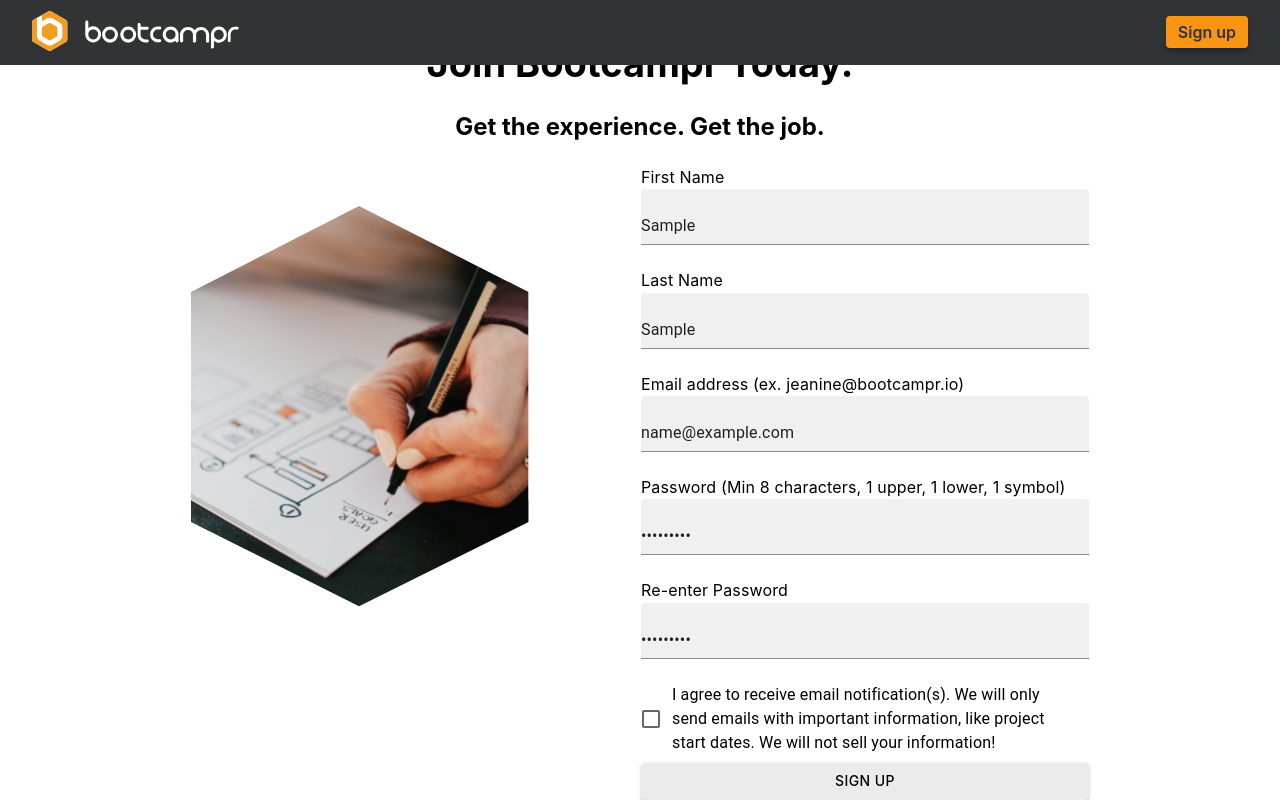
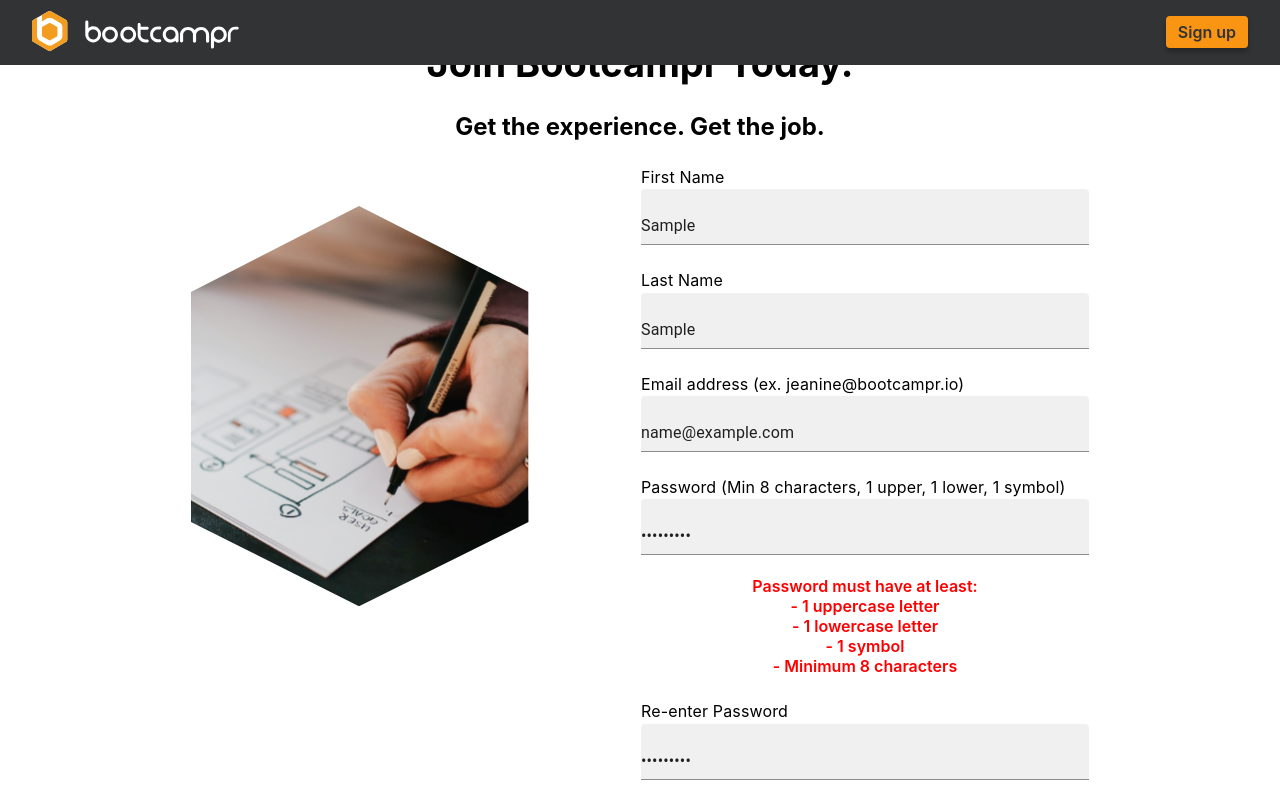
Before and after one commit to yeezick/bootcampr-assessment, a React (Create React App) app in the folder frontend/: page /sign-up in a window 1280 px wide. Both pictures are taken after typing "Sample", "Sample", "name@example.com", "Sample123", "Sample123" into the empty fields and a click on the button "SIGN UP". Shown: the part 78-878 px from the top of the page. Built offline with nearby package versions, Linux system fonts and the light colour scheme.

Commit message:
add logic to enforce Min 8 characters, 1 upper, 1 lower, 1 symbol for password

```diff
--- a/frontend/src/screens/signup/Signup.scss
+++ b/frontend/src/screens/signup/Signup.scss
@@ -43,6 +43,13 @@ body {
         max-width: 100%;
         }
 
+        .password-message {
+            font-size: '0.8rem';
+            color: 'red';
+            margin-top: 5px;
+            color: red;
+        }
+
         form {
             font-family: $interFont;
             display: flex;
--- a/frontend/src/screens/signup/Signup.tsx
+++ b/frontend/src/screens/signup/Signup.tsx
@@ -5,6 +5,8 @@ import './Signup.scss';
 import Write from 'assets/Write.svg'
 
 export const Signup: React.FC = () => {
+    const [passwordRequirement, setPasswordRequirement] = useState(false);
+
     const [formData, setFormData] = useState({
         firstName: '',
         lastName: '',
@@ -37,6 +39,11 @@ export const Signup: React.FC = () => {
             return;
         }
 
+        if (!isPasswordValid(formData.password)) {
+            setPasswordRequirement(true)
+            return;
+        }
+
         if (!formData.agreedTerms) {
             alert('Please agree to the terms.');
             return;
@@ -45,7 +52,12 @@ export const Signup: React.FC = () => {
         navigate('/congrats');
     };
 
+    const isPasswordValid = (password) => {
+        const passwordRegex = /^(?=.*[a-z])(?=.*[A-Z])(?=.*\d)(?=.*[!@#$%^&*()_+])[A-Za-z\d!@#$%^&*()_+]{8,}$/;
+        return passwordRegex.test(password);
+    };
 
+    console.log(passwordRequirement)
 
     return (
         <div className='signup-container'>
@@ -110,6 +122,18 @@ export const Signup: React.FC = () => {
                             onChange={handleChange}
                             variant="filled"
                         />
+                        {passwordRequirement ? (<p className='password-message'>
+                            Password must have at least:
+                            <br />
+                            - 1 uppercase letter
+                            <br />
+                            - 1 lowercase letter
+                            <br />
+                            - 1 symbol
+                            <br />
+                            - Minimum 8 characters
+                        </p>
+                        ) : null}
                     </div>
 
                     <div>
```
